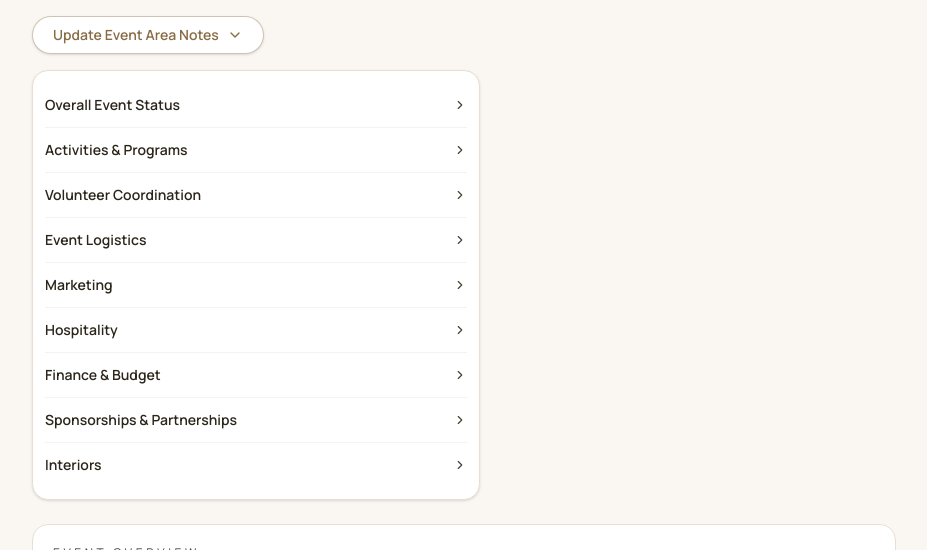
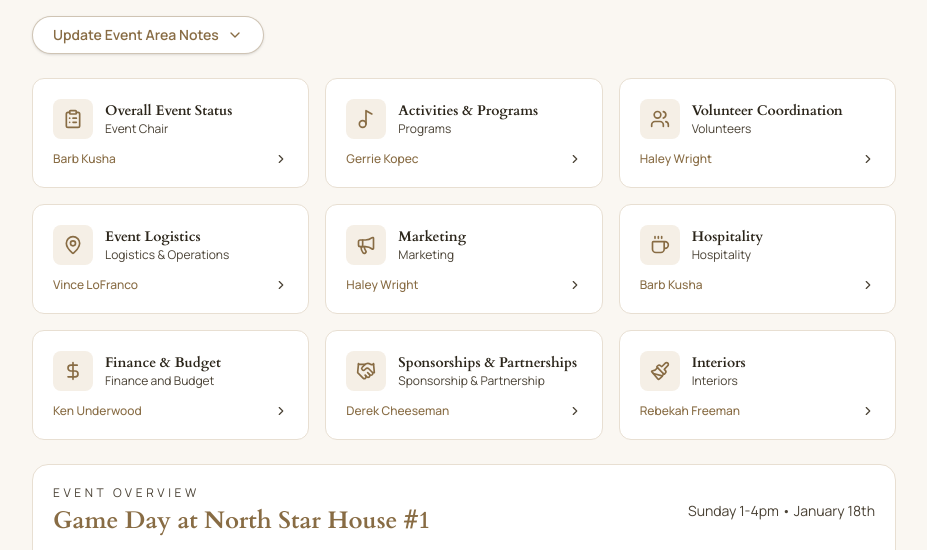
Before and after one commit to northstarhouse/nsh-events-committee, a React (Vite) app: page / in a window 1280 px wide. Both pictures are taken after a click on the button 214 px from the left and 248 px from the top of the page. Shown: the part 164-714 px from the top of the page, without its empty margins (176-1103 px from the left). Built offline with nearby package versions, Linux system fonts and the light colour scheme; no server answers.

Commit message:
Restore area cards in dropdown

```diff
--- a/src/events/EventsDashboard.jsx
+++ b/src/events/EventsDashboard.jsx
@@ -391,26 +391,39 @@ export default function EventsDashboard() {
             </button>
 
             {showAreas && (
-              <div className="mt-4 w-full max-w-md rounded-2xl border border-sand-dark bg-white p-3 shadow-sm">
-                <ul className="divide-y divide-sand-dark/40">
+              <div className="mt-6">
+                <div className="grid grid-cols-1 sm:grid-cols-2 lg:grid-cols-3 gap-4">
                   {committeeAreas.map((area) => {
+                    const Icon = areaIcons[area.key];
                     const hasData = hasFormData(selectedEvent.id, area.key);
                     return (
-                      <li key={area.key}>
-                        <button
-                          onClick={() => navigateToForm(area.key)}
-                          className="w-full flex items-center justify-between gap-3 py-3 text-left text-sm font-semibold text-ink hover:text-gold transition-colors"
-                        >
-                          <span>{area.label}</span>
-                          <span className="flex items-center gap-2 text-xs text-ink-light">
-                            {hasData && <CheckCircle2 size={14} className="text-green-500" />}
-                            <ChevronRight size={14} />
-                          </span>
-                        </button>
-                      </li>
+                      <button
+                        key={area.key}
+                        onClick={() => navigateToForm(area.key)}
+                        className="bg-white border border-sand-dark rounded-xl p-5 text-left hover:border-gold hover:shadow-md transition-all group cursor-pointer relative"
+                      >
+                        {hasData && (
+                          <div className="absolute top-3 right-3">
+                            <CheckCircle2 size={16} className="text-green-500" />
+                          </div>
+                        )}
+                        <div className="flex items-center gap-3 mb-2">
+                          <div className="w-10 h-10 rounded-lg bg-sand flex items-center justify-center group-hover:bg-gold/10 transition-colors">
+                            <Icon size={20} className="text-gold" />
+                          </div>
+                          <div>
+                            <h3 className="font-semibold text-ink text-sm">{area.label}</h3>
+                            <p className="text-xs text-ink-light">{area.role}</p>
+                          </div>
+                        </div>
+                        <div className="flex items-center justify-between mt-3">
+                          <span className="text-xs text-gold font-medium">{area.person}</span>
+                          <ChevronRight size={14} className="text-ink-light group-hover:text-gold transition-colors" />
+                        </div>
+                      </button>
                     );
                   })}
-                </ul>
+                </div>
               </div>
             )}
           </div>
```
